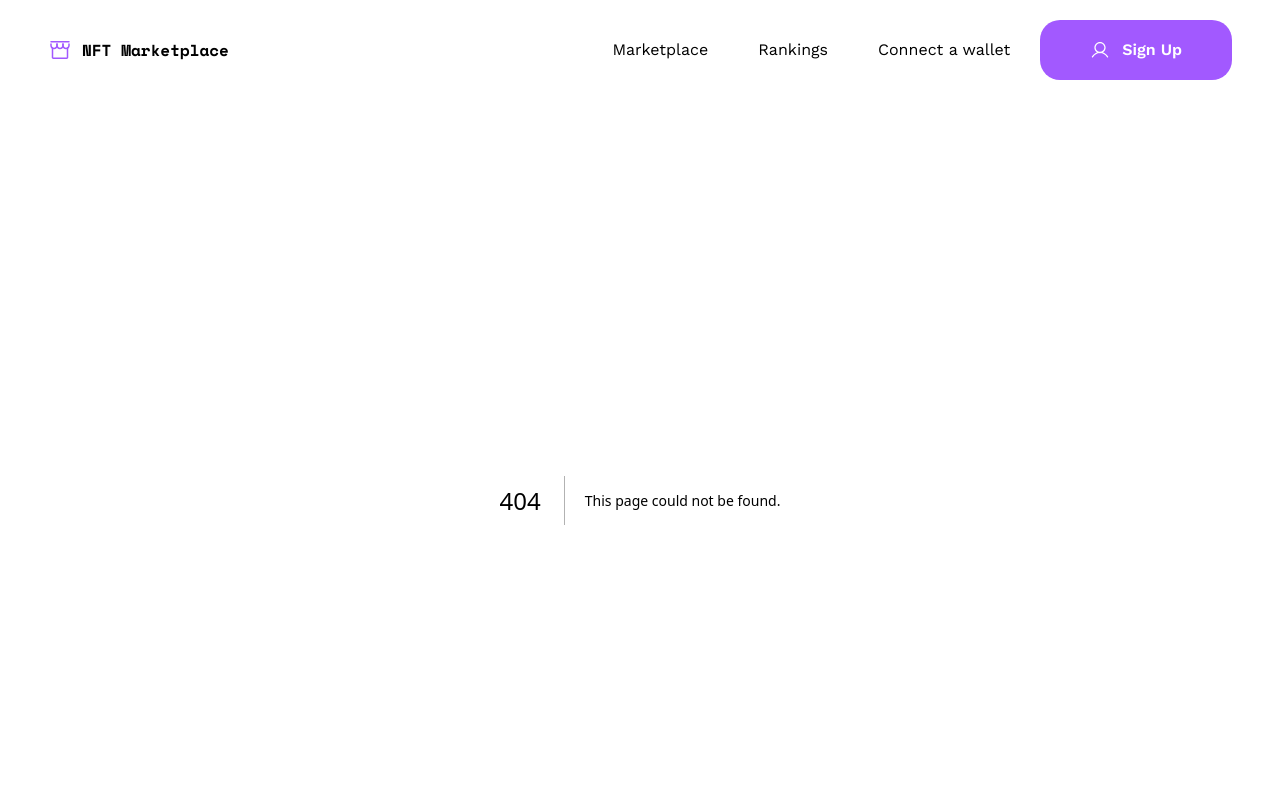
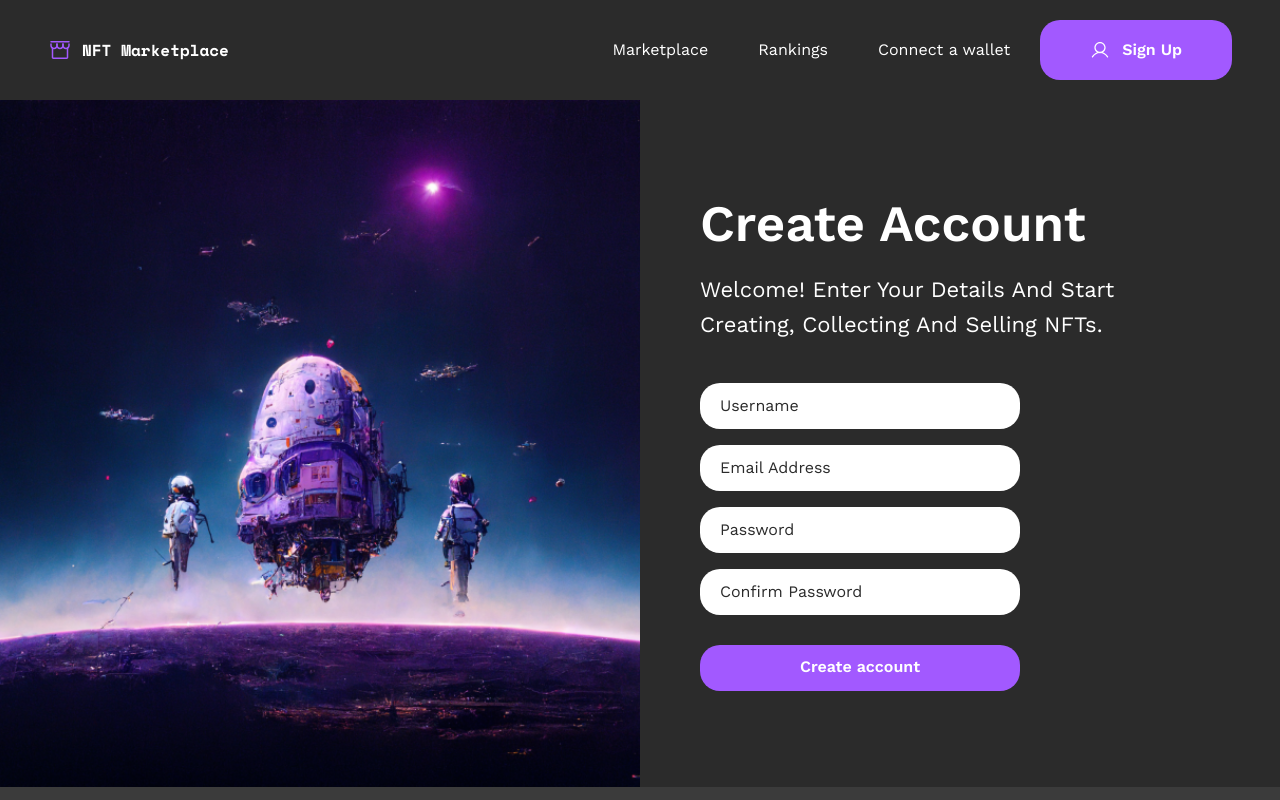
Before and after one commit to Akash3444/nft-marketplace, a Next.js app: page /create-account in a window 1280 px wide. Before the commit this address had no page. Shown: the top 800 px of the page. Built offline with nearby package versions, Linux system fonts and the light colour scheme.

Commit message:
Design create account page

```diff
--- a/components/Layout/Navbar/Navbar.tsx
+++ b/components/Layout/Navbar/Navbar.tsx
@@ -24,9 +24,11 @@ const Navbar = () => {
           Connect a wallet
         </Link>
 
-        <Button className="gap-x-3">
-          <UserIcon className="h-5 w-5" /> Sign Up
-        </Button>
+        <Link href="/create-account">
+          <Button className="gap-x-3">
+            <UserIcon className="h-5 w-5" /> Sign Up
+          </Button>
+        </Link>
       </div>
     </nav>
   );
--- /dev/null
+++ b/pages/create-account.tsx
@@ -0,0 +1,42 @@
+import { Button, TextField, Typography } from '@/components/common';
+import React from 'react';
+
+const CreateAccount = () => {
+  return (
+    <div className="grid grid-cols-1 tablet:grid-cols-2">
+      <div className="aspect-w-16 aspect-h-10 tablet:aspect-[auto]">
+        <img
+          src="/create-account.png"
+          alt="Create account"
+          className="w-full h-full object-cover"
+        />
+      </div>
+
+      <div className="pt-7.5 px-7.5 pb-10 tablet:pl-10 tablet:pt-20 tablet:pr-18 desktop:pl-15 desktop:py-24 desktop:pr-36">
+        <Typography size="h3" fontFamily="work-sans" className="capitalize desktop:text-h2">
+          Create account
+        </Typography>
+        <Typography
+          fontFamily="work-sans"
+          className="mt-5 mb-7.5 tablet:mb-10 desktop:text-h5 capitalize"
+        >
+          Welcome! enter your details and start creating, collecting and selling NFTs.
+        </Typography>
+
+        <div className="max-w-xs">
+          <div className="[&>*]:w-full space-y-4 mb-7.5">
+            <TextField size="small" placeholder="Username" />
+            <TextField size="small" placeholder="Email Address" />
+            <TextField size="small" placeholder="Password" />
+            <TextField size="small" placeholder="Confirm Password" />
+          </div>
+          <Button size="small" className="w-full">
+            Create account
+          </Button>
+        </div>
+      </div>
+    </div>
+  );
+};
+
+export default CreateAccount;
```
Also changed, not shown: public/create-account.png (added).
